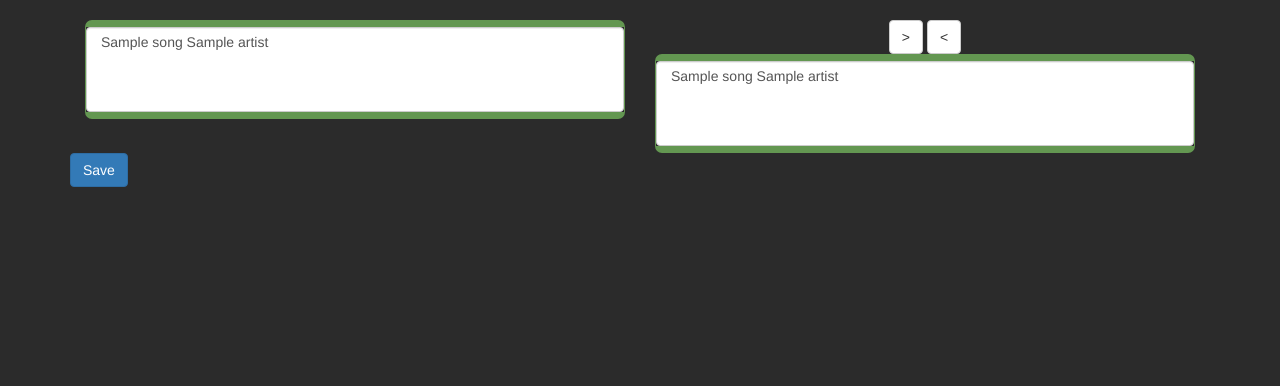
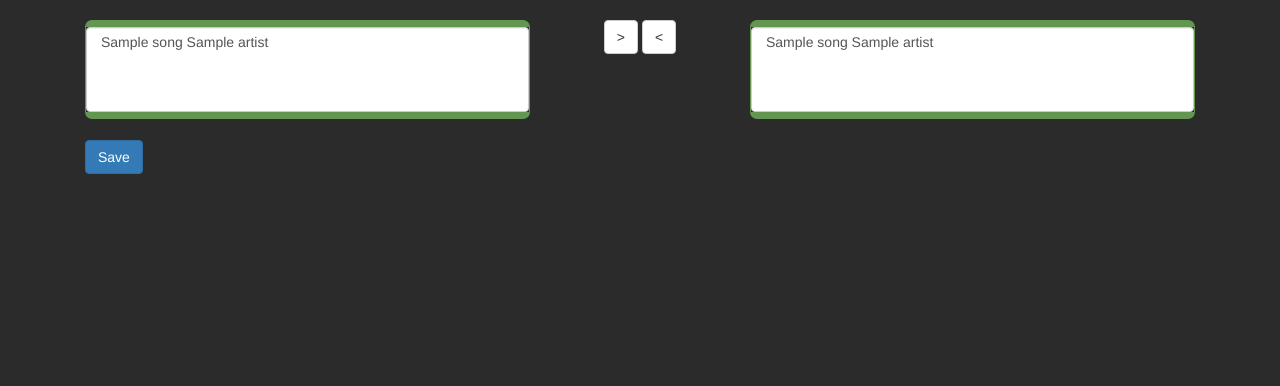
Before and after one commit to ricardodebeijer/mp3player, a Django app: template templates/manageplaylist.html in a window 1280 px wide. Shown: the part 52-438 px from the top of the page. Run offline with Django 3.2, Linux system fonts and the light colour scheme; tables that the repository leaves empty hold one stand-in row (values such as "Sample post"); the template is opened without the code that fills it: values that come from a table or form of the project are taken from there, most other values are stand-ins (such as "Sample title", 1, 10 or a date in 2020); some libraries are stand-ins or nearby versions.

Commit message:
Made adding songs to a playlist more user friendly.
player.js
- Added select_all function that selects all the options when saving automatically.

manageplaylist.html
- Styling.

```diff
--- a/mp3player/static/static_dirs/js/player.js
+++ b/mp3player/static/static_dirs/js/player.js
@@ -126,10 +126,14 @@ function previous_song() {
     callurlandrefresh("previous");
 }
 
+function select_all() {
+    console.log('Selecting them all');
+    $('#playlistItems option').prop('selected', true);
+}
+
 $(document).ready(function () {
 
     $('#btnRight').click(function (e) {
-        console.log('Clicked Btn right');
         var selectedOpts = $('#playlistItems option:selected');
         if (selectedOpts.length == 0) {
             alert("Nothing to move.");
@@ -141,7 +145,6 @@ $(document).ready(function () {
     });
 
     $('#btnLeft').click(function (e) {
-        console.log('Clicked Btn right');
         var selectedOpts = $('#allItems option:selected');
         if (selectedOpts.length == 0) {
             alert("Nothing to move.");
--- a/templates/manageplaylist.html
+++ b/templates/manageplaylist.html
@@ -3,7 +3,7 @@
 
     <form name="form1" action="" method="post">
     {% csrf_token %}
-        <div id="partial-playlist" class="col-xs-12 col-lg-6 controls playlist_parent">
+        <div id="partial-playlist" class="col-xs-12 col-lg-5 controls playlist_parent">
             <div id="playlist-scroll" class="playlist_child">
                 <div class="playlist-container">
                     <select id="playlistItems" name="pitems" multiple class="form-control">
@@ -18,12 +18,12 @@
             </div>
         </div>
 
-        <div class="subject-info-arrows text-center">
+        <div class="subject-info-arrows text-center col-xs-12 col-lg-2">
           <button id="btnRight" class="btn btn-default" >></button>
           <button id="btnLeft" value="<" class="btn btn-default"><</button>
         </div>
 
-        <div id="partial-playlist" class="col-xs-12 col-lg-6 controls playlist_parent">
+        <div id="partial-playlist" class="col-xs-12 col-lg-5 controls playlist_parent">
             <div id="playlist-scroll" class="playlist_child">
                 <div class="playlist-container">
                     <select id="allItems" multiple class="form-control">
@@ -38,7 +38,14 @@
             </div>
         </div>
 
-        <input type="submit" class="btn btn-primary" value="Save">
+        <div class="col-xs-12 col-lg-12">
+            <br />
+            <input type="submit"
+               class="btn btn-primary"
+               value="Save"
+               onclick="select_all();">
+        </div>
+
     </form>
 
 
```
